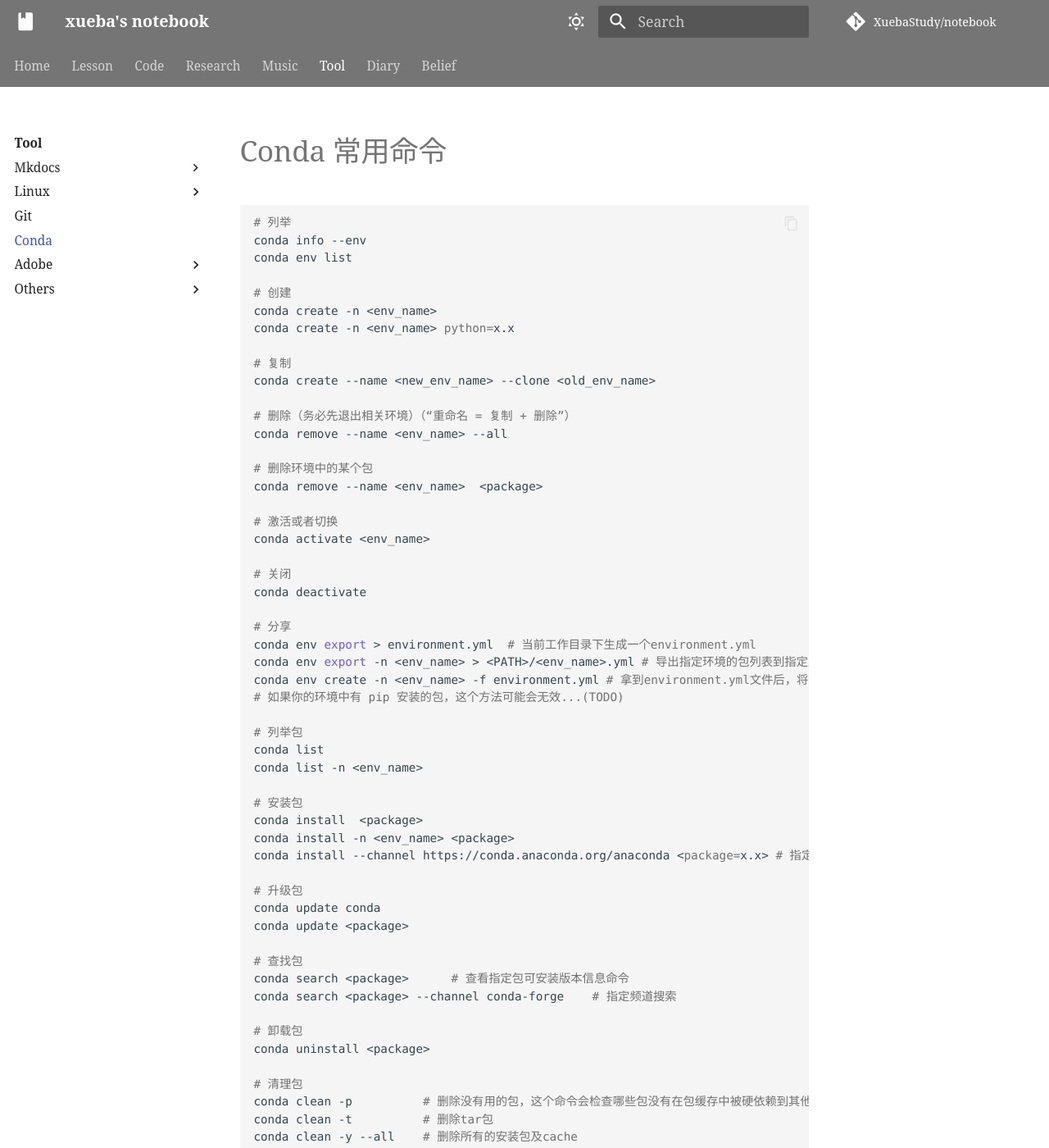
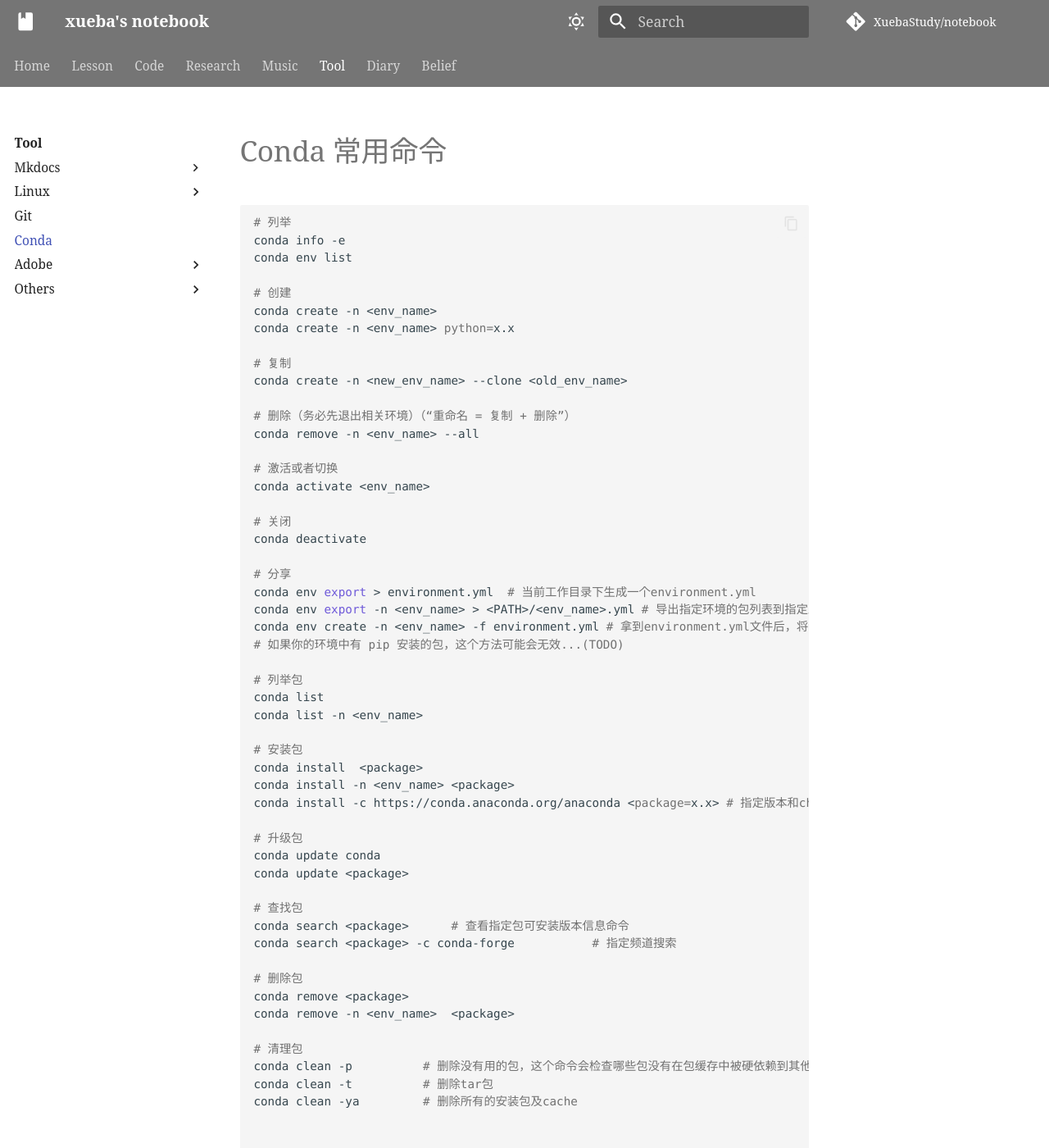
Before and after one commit to XuebaStudy/notebook, an MkDocs documentation site: the page built from docs/Tool/conda.md, in a window 1280 px wide and 1400 px high. Shown: the whole window at 82% size. Built offline with MkDocs 1.6.1 and Material for MkDocs 9.7.7, drawn with Linux system fonts in a browser that asks for light colours; some web fonts are replaced; comment, search, counter and statistics services are not loaded; a style sheet for code colours, icons or effects is not loaded.

Commit message:
Date 2026.3.3

````diff
--- a/docs/Tool/conda.md
+++ b/docs/Tool/conda.md
@@ -2,7 +2,7 @@
 
 ```bash
 # 列举
-conda info --env
+conda info -e
 conda env list
 
 # 创建
@@ -10,13 +10,10 @@ conda create -n <env_name>
 conda create -n <env_name> python=x.x
 
 # 复制
-conda create --name <new_env_name> --clone <old_env_name>
+conda create -n <new_env_name> --clone <old_env_name>
 
 # 删除（务必先退出相关环境）（“重命名 = 复制 + 删除”）
-conda remove --name <env_name> --all
-
-# 删除环境中的某个包
-conda remove --name <env_name>  <package>
+conda remove -n <env_name> --all
 
 # 激活或者切换
 conda activate <env_name>
@@ -37,7 +34,7 @@ conda list -n <env_name>
 # 安装包
 conda install  <package>
 conda install -n <env_name> <package>
-conda install --channel https://conda.anaconda.org/anaconda <package=x.x> # 指定版本和channel
+conda install -c https://conda.anaconda.org/anaconda <package=x.x> # 指定版本和channel
 
 # 升级包
 conda update conda
@@ -45,15 +42,16 @@ conda update <package>
 
 # 查找包
 conda search <package>      # 查看指定包可安装版本信息命令
-conda search <package> --channel conda-forge    # 指定频道搜索
+conda search <package> -c conda-forge           # 指定频道搜索
 
-# 卸载包
-conda uninstall <package>
+# 删除包
+conda remove <package>
+conda remove -n <env_name>  <package>
 
 # 清理包
 conda clean -p          # 删除没有用的包，这个命令会检查哪些包没有在包缓存中被硬依赖到其他地方，并删除它们
 conda clean -t          # 删除tar包
-conda clean -y --all    # 删除所有的安装包及cache
+conda clean -ya         # 删除所有的安装包及cache
 
 
 # 获取版本号
````
Also changed, not shown: docs/Tool/Linux/Linux_setup.md (+3 -0 lines), 1 other file.
